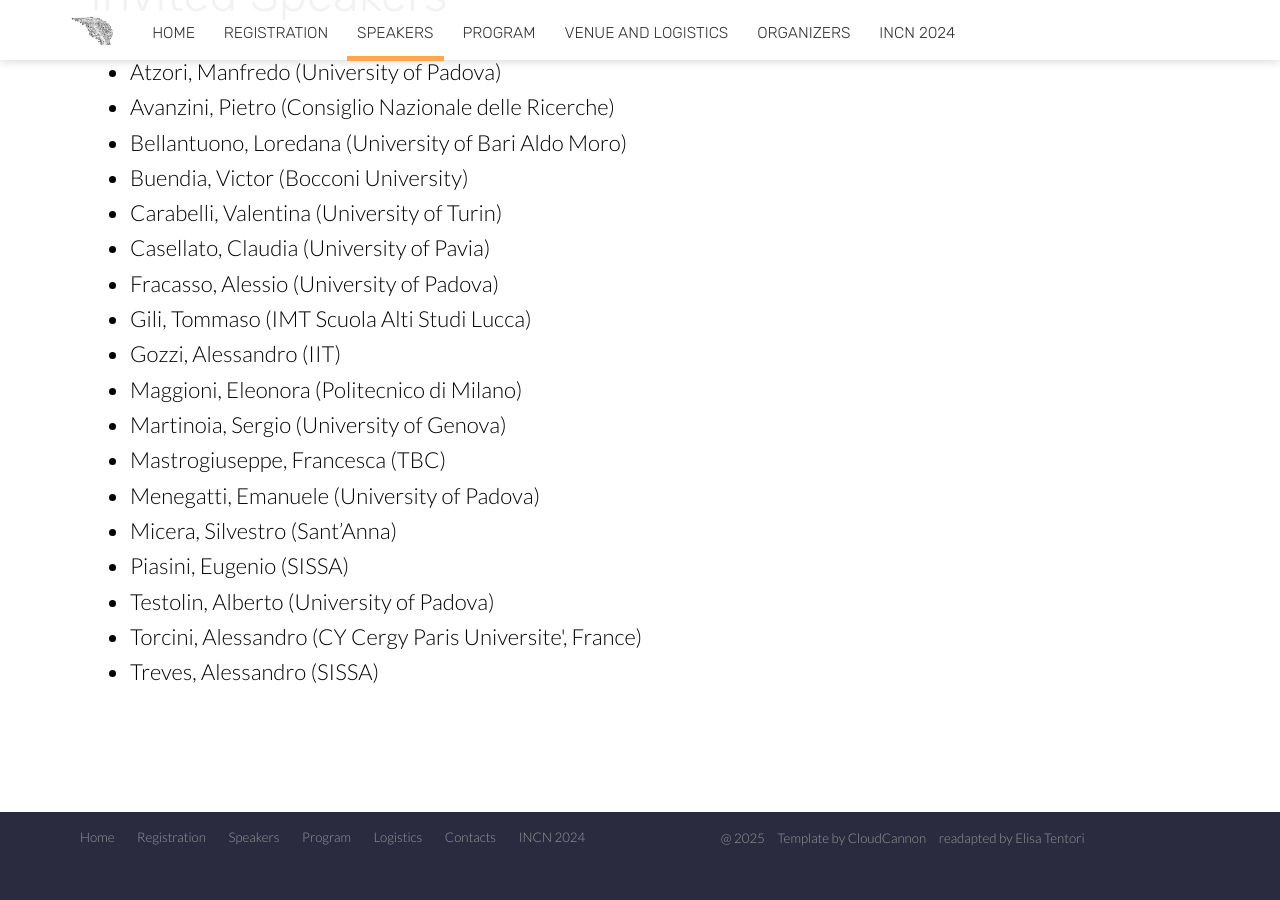
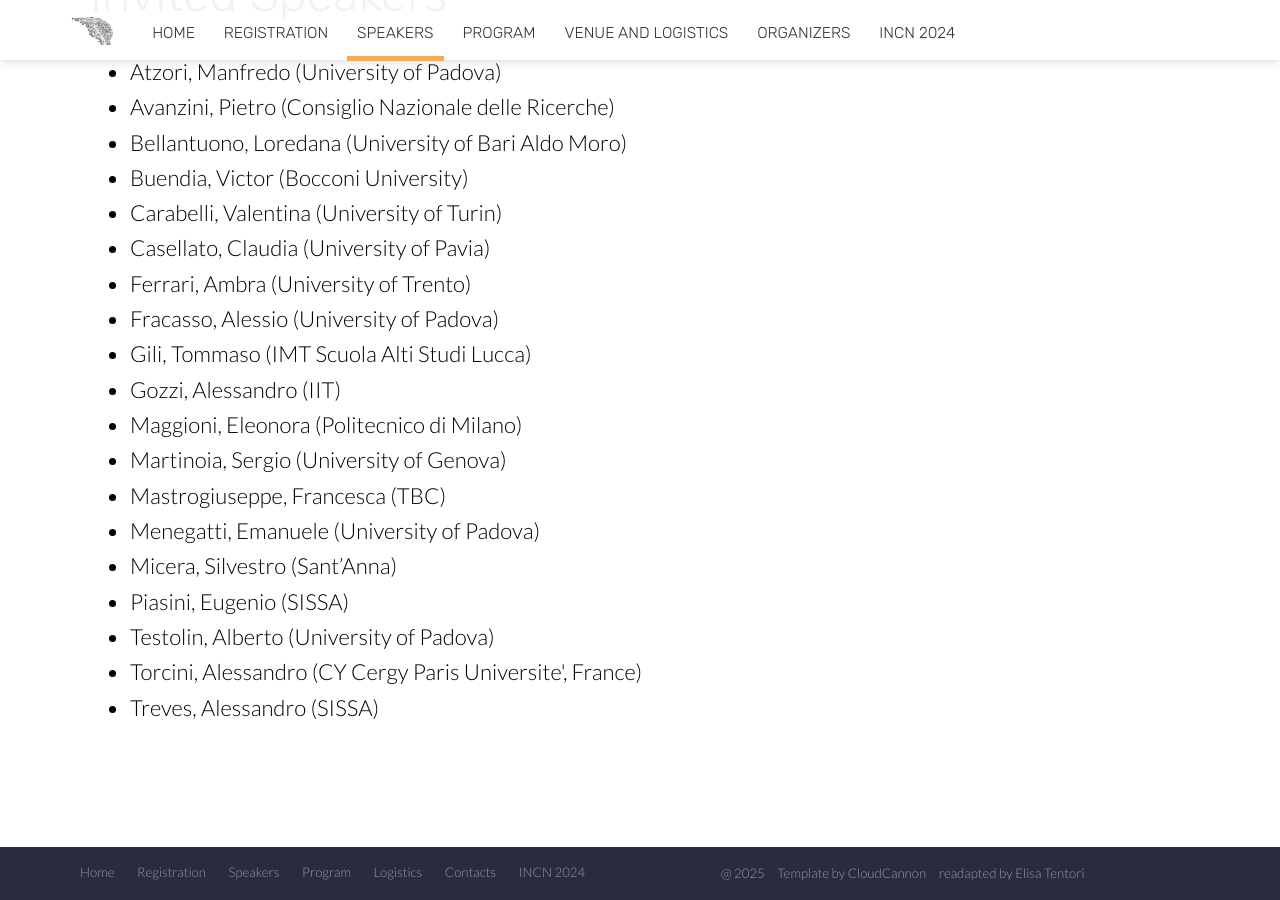
Before and after one commit to INCNgit/incn, a Jekyll site: the page built from speakers.html, in a window 1280 px wide and 900 px high, scrolled down 857 px. Built offline with Jekyll 4.4.1, drawn with Linux system fonts in a browser that asks for light colours; nearby versions of some CDN libraries; before the commit the page ends 1722 px from its top, so only the background shows below that.

Commit message:
speakers

```diff
--- a/speakers.html
+++ b/speakers.html
@@ -42,6 +42,7 @@ image: /images/background/backpd.png
 					<li>Buendia, Victor (Bocconi University)</li>
 					<li>Carabelli, Valentina (University of Turin)</li>
 					<li>Casellato, Claudia (University of Pavia)</li>
+					<li>Ferrari, Ambra (University of Trento)</li>
 					<li>Fracasso, Alessio (University of Padova)</li>
 					<li>Gili, Tommaso (IMT Scuola Alti Studi Lucca)</li>
 					<li>Gozzi, Alessandro (IIT)</li>
```
